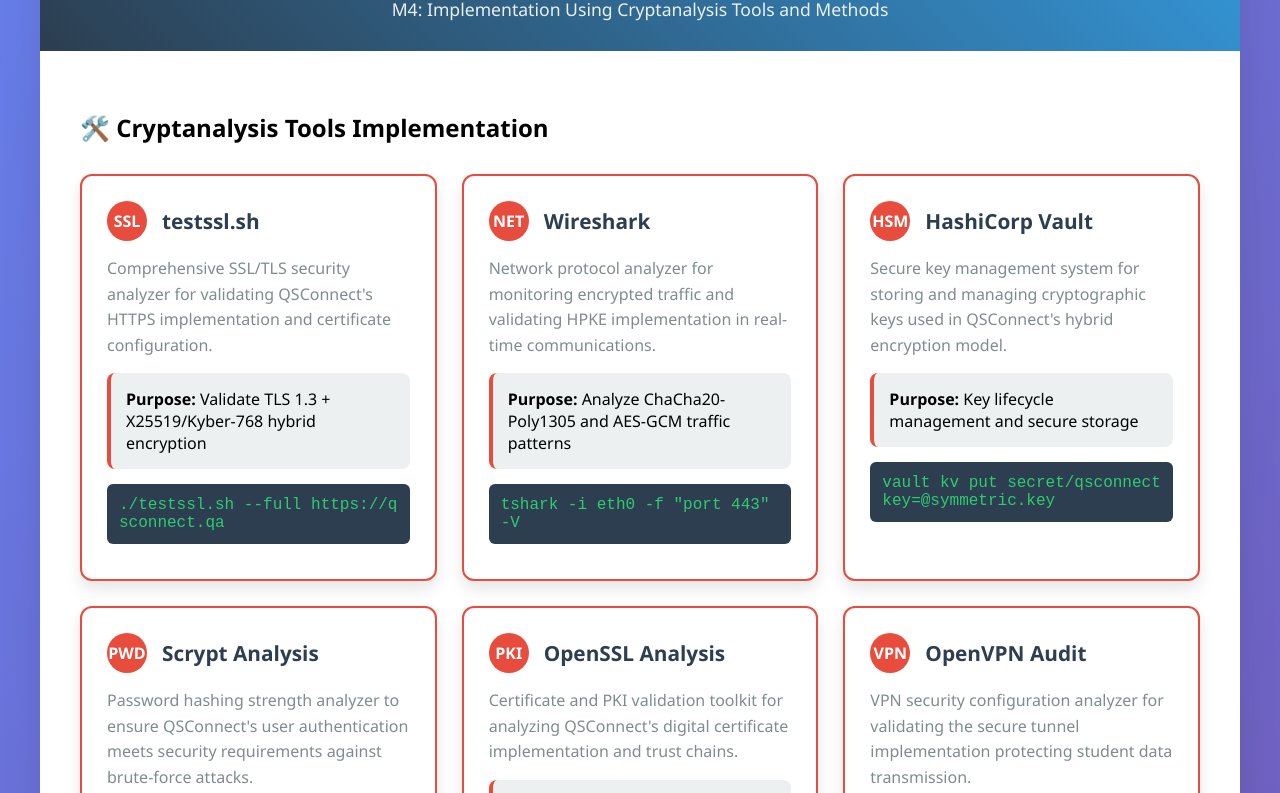
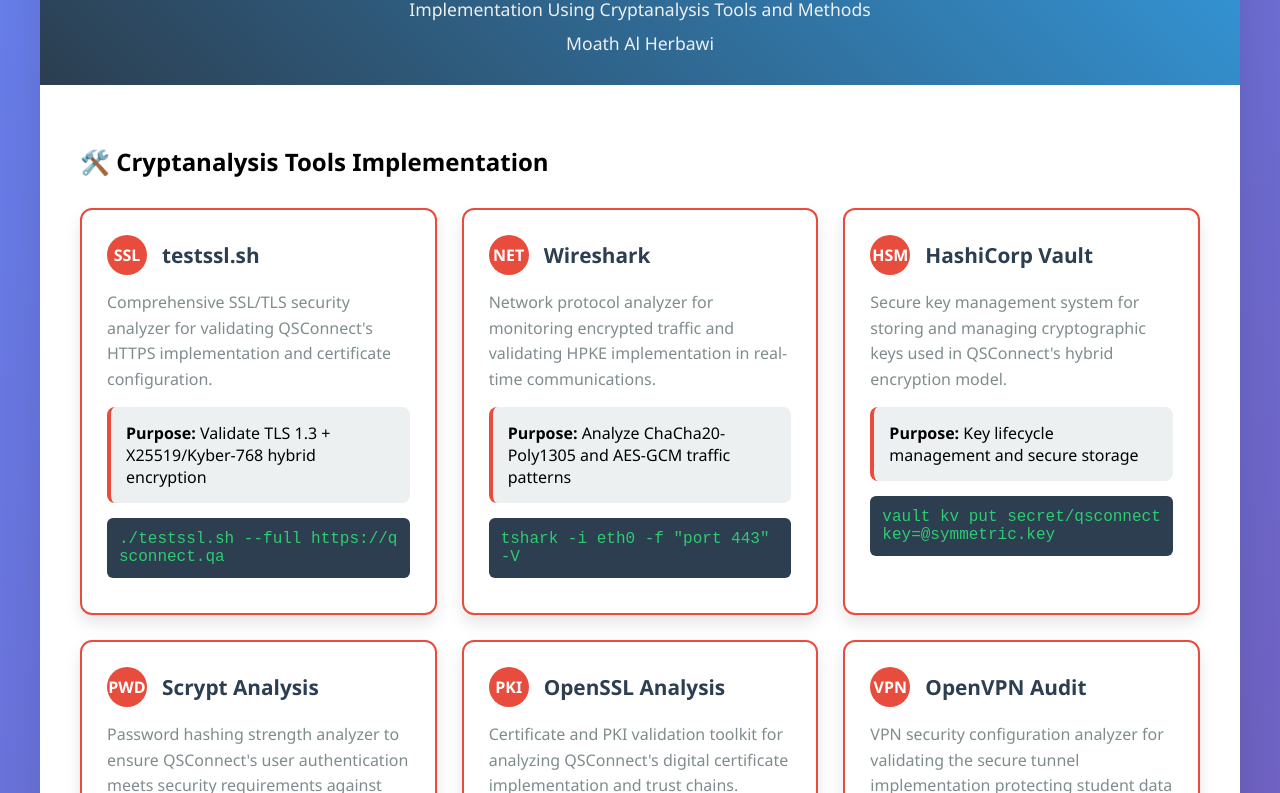
Before and after one commit to MOATH1983/QSConnect-Cryptotools-Analysis-Project-, a plain HTML site: page index.html in a window 1280 px wide. Shown: the part 118-911 px from the top of the page. Drawn offline with Linux system fonts and the light colour scheme.

Commit message:
Update index.html

```diff
--- a/index.html
+++ b/index.html
@@ -205,7 +205,8 @@
     <div class="container">
         <div class="header">
             <h1>🔐 QSConnect Cryptotools Analysis</h1>
-            <p class="subtitle">M4: Implementation Using Cryptanalysis Tools and Methods</p>
+            <p class="subtitle"> Implementation Using Cryptanalysis Tools and Methods</p>
+            <p class="subtitle"> Moath Al Herbawi</p>
         </div>
 
         <div class="content">
```
